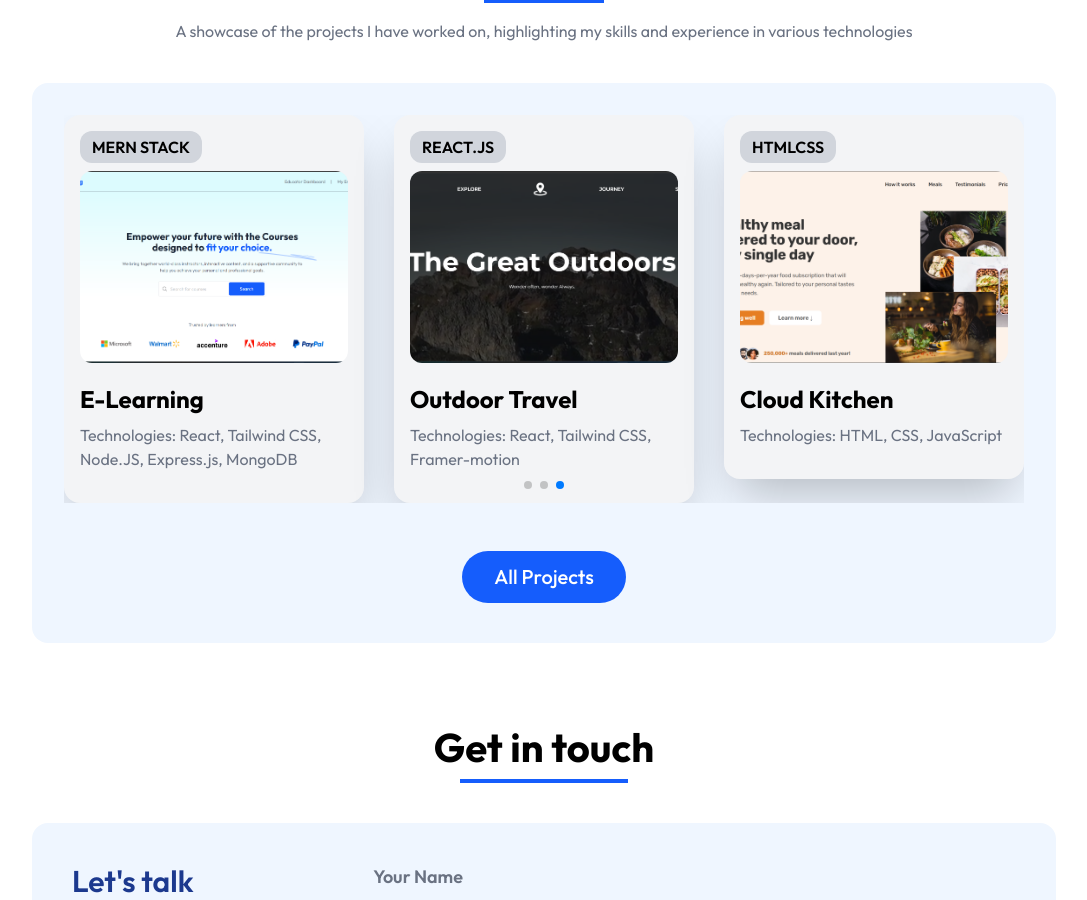
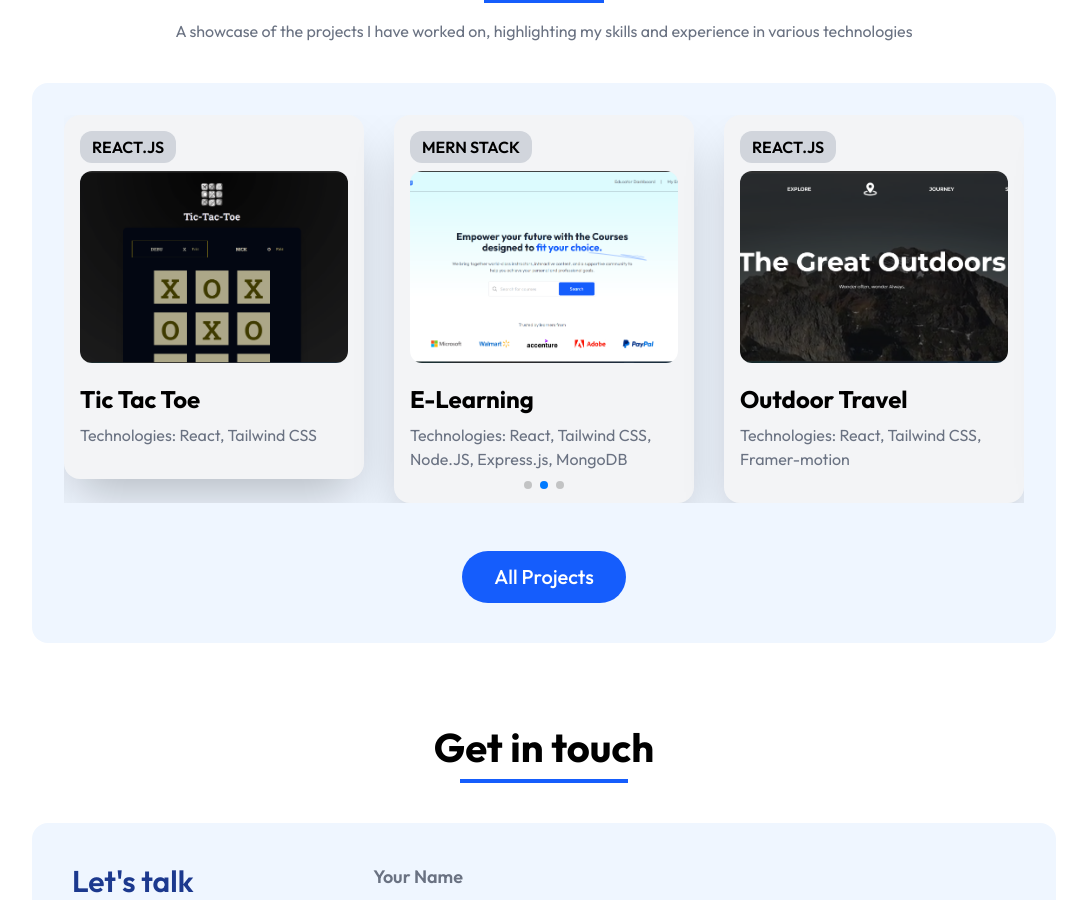
Before and after one commit to dev-debabrata/dev-debabrata-portfolio, a React (Vite) app: page / in a window 1280 px wide. Shown: the part 2360-3260 px from the top of the page, without its empty margins (96-1183 px from the left). Built offline with nearby package versions, Linux system fonts and the light colour scheme.

Commit message:
26-06-2025

```diff
--- a/src/data.js
+++ b/src/data.js
@@ -238,14 +238,15 @@ export const projectsTabs = [
         id: "react.js",
         label: "React.JS"
     },
+    // {
+    //     id: "next.js",
+    //     label: "Next.JS"
+    // },
     {
         id: "javascript",
         label: "JavaScript"
     },
-    {
-        id: "htmlcss",
-        label: "HTML CSS"
-    },
+
 ];
 
 
@@ -408,7 +409,7 @@ export const projectListData = [
     // HTML CSS
     {
         image: CloudKitchenImg,
-        title: "htmlcss",
+        title: "javascript",
         name: "Cloud Kitchen",
         description:
             "Technologies: HTML, CSS, JavaScript",
@@ -417,10 +418,10 @@ export const projectListData = [
     },
     {
         image: AcademicImg,
-        title: "htmlcss",
+        title: "javascript",
         name: "Academic web",
         description:
-            "Technologies: HTM, CSS only",
+            "Technologies: HTM, CSS, JavaScript",
         github: "https://github.com/dev-debabrata/projects-javascript/tree/main/college-web-app",
         webapp: "https://dev-debabrata.github.io/projects-javascript/college-web-app",
     },
@@ -476,7 +477,7 @@ export const projectData = [
     {
         id: 4,
         image: CloudKitchenImg,
-        title: "htmlcss",
+        title: "javascript",
         name: "Cloud Kitchen",
         description:
             "Technologies: HTML, CSS, JavaScript",
```
